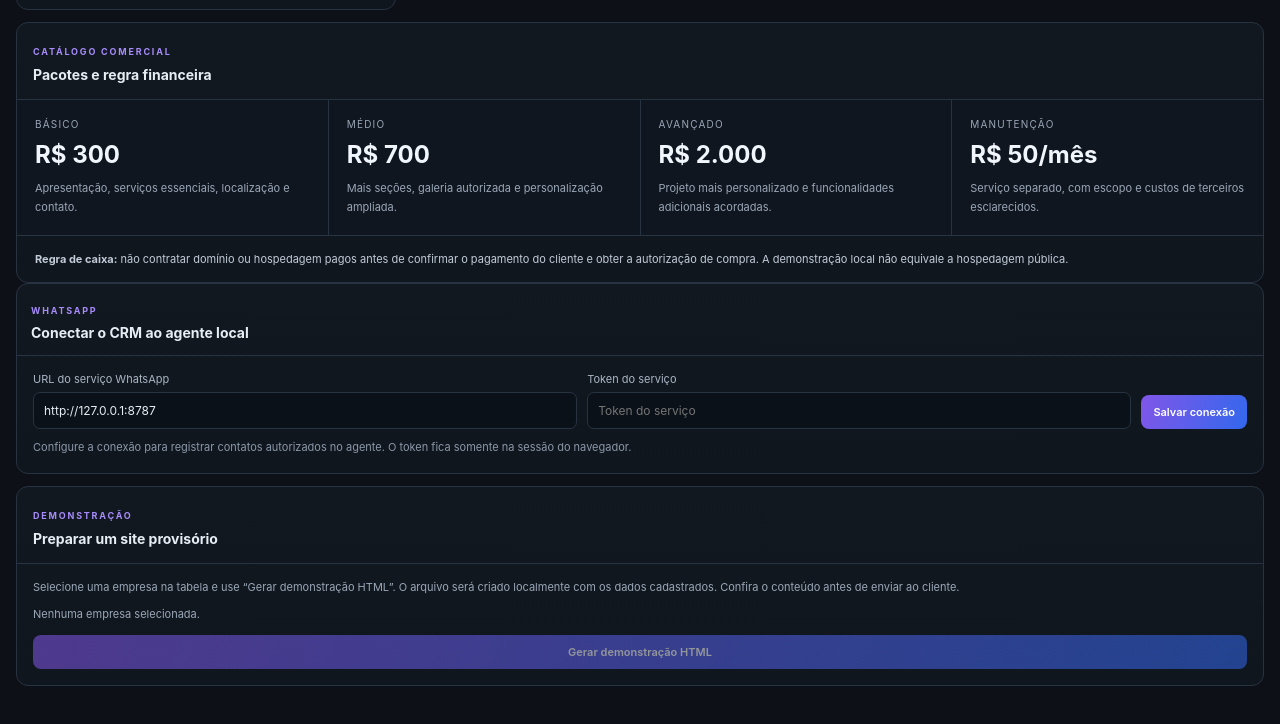
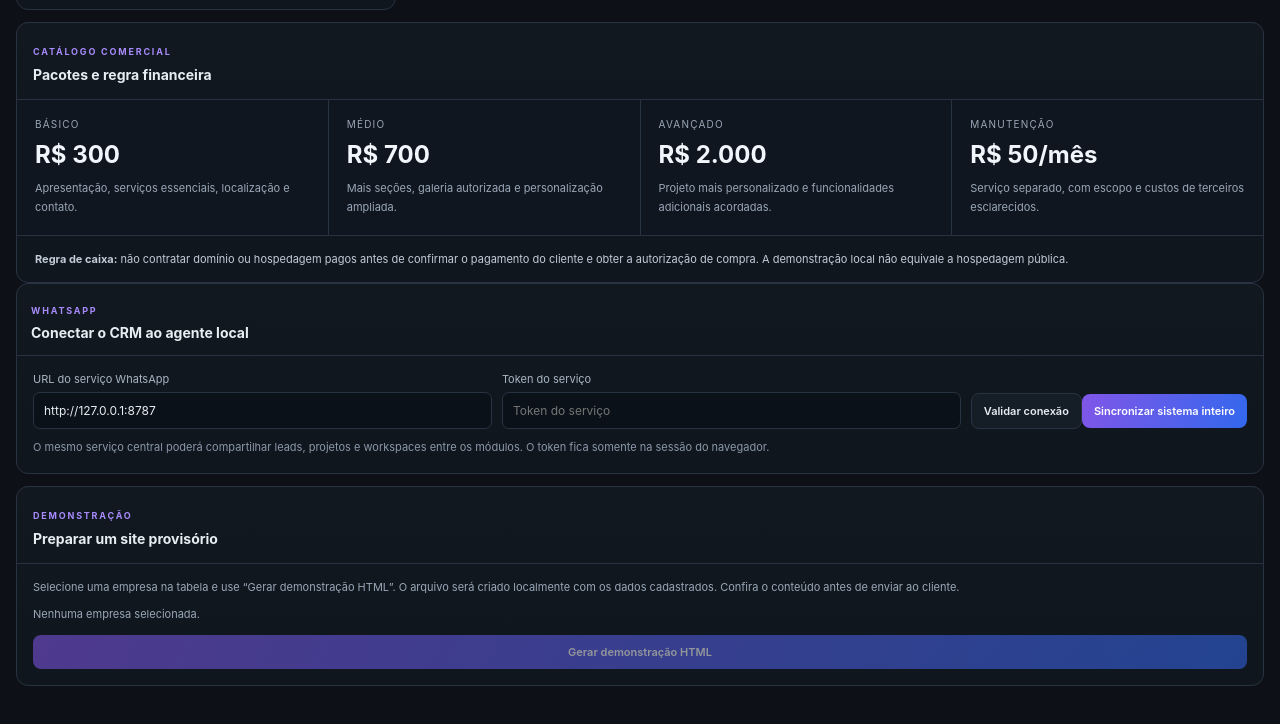
Before and after one commit to objetivoemandamento/vertice-climax, a plain HTML site: page business.html in a window 1280 px wide. Shown: the part 1277-2001 px from the top of the page. Drawn offline with Linux system fonts and the light colour scheme.

Commit message:
Add unified hub synchronization control to CRM

```diff
--- a/business.html
+++ b/business.html
@@ -50,7 +50,7 @@
 <article><span>AVANÇADO</span><strong>R$ 2.000</strong><p>Projeto mais personalizado e funcionalidades adicionais acordadas.</p></article>
 <article><span>MANUTENÇÃO</span><strong>R$ 50/mês</strong><p>Serviço separado, com escopo e custos de terceiros esclarecidos.</p></article>
 </div><p class="finance-rule"><b>Regra de caixa:</b> não contratar domínio ou hospedagem pagos antes de confirmar o pagamento do cliente e obter a autorização de compra. A demonstração local não equivale a hospedagem pública.</p></section>
-<section class="panel agent-connect-panel"><header><span>WHATSAPP</span><h2>Conectar o CRM ao agente local</h2></header><div class="agent-connect-form"><label>URL do serviço WhatsApp<input id="agent-service-url" placeholder="http://127.0.0.1:8787"></label><label>Token do serviço<input id="agent-token" type="password" autocomplete="off" placeholder="Token do serviço"></label><button class="button primary" id="agent-save" type="button">Salvar conexão</button><p id="agent-connect-status" role="status">Configure a conexão para registrar contatos autorizados no agente. O token fica somente na sessão do navegador.</p></div></section><section class="panel demo-panel"><header><span>DEMONSTRAÇÃO</span><h2>Preparar um site provisório</h2></header><p>Selecione uma empresa na tabela e use “Gerar demonstração HTML”. O arquivo será criado localmente com os dados cadastrados. Confira o conteúdo antes de enviar ao cliente.</p><div id="demo-status" role="status">Nenhuma empresa selecionada.</div><button class="button primary" id="generate-demo" disabled>Gerar demonstração HTML</button></section>
+<section class="panel agent-connect-panel"><header><span>WHATSAPP</span><h2>Conectar o CRM ao agente local</h2></header><div class="agent-connect-form"><label>URL do serviço WhatsApp<input id="agent-service-url" placeholder="http://127.0.0.1:8787"></label><label>Token do serviço<input id="agent-token" type="password" autocomplete="off" placeholder="Token do serviço"></label><div class="agent-connect-actions"><button class="button" id="agent-save" type="button">Validar conexão</button><button class="button primary" id="hub-sync" type="button">Sincronizar sistema inteiro</button></div><p id="agent-connect-status" role="status">O mesmo serviço central poderá compartilhar leads, projetos e workspaces entre os módulos. O token fica somente na sessão do navegador.</p></div></section><section class="panel demo-panel"><header><span>DEMONSTRAÇÃO</span><h2>Preparar um site provisório</h2></header><p>Selecione uma empresa na tabela e use “Gerar demonstração HTML”. O arquivo será criado localmente com os dados cadastrados. Confira o conteúdo antes de enviar ao cliente.</p><div id="demo-status" role="status">Nenhuma empresa selecionada.</div><button class="button primary" id="generate-demo" disabled>Gerar demonstração HTML</button></section>
 </main>
 <div id="toast" class="toast" role="status" aria-live="polite"></div>
 </body></html>
```
